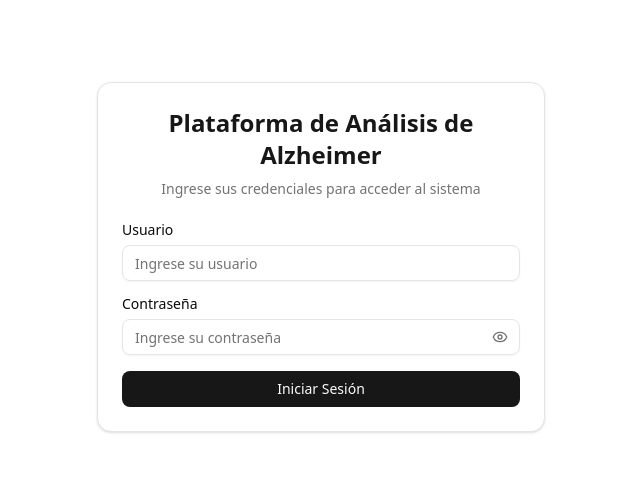
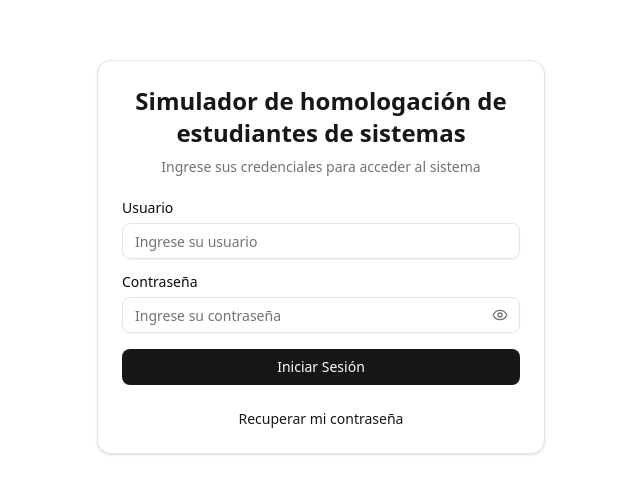
Before and after one commit to IstsHitori/simulador-homologacion-sistemas-frontend, a React (Vite) app: page / in a window 1280 px wide. Shown: the part 143-636 px from the top of the page, without its empty margins (319-959 px from the left). Built offline with nearby package versions, Linux system fonts and the light colour scheme; no server answers.

Commit message:
Auth: modificamos el formulario de iniciar sesion, queda pendiente el de recuperar contraseña

```diff
--- a/src/domain/auth/components/LoginForm.tsx
+++ b/src/domain/auth/components/LoginForm.tsx
@@ -13,6 +13,7 @@ import useLoginForm from "../hooks/useLoginForm";
 import type { LoginPayload } from "../types";
 import { useState } from "react";
 import { Eye, EyeOff } from "lucide-react";
+import { Link } from "react-router-dom";
 
 export function LoginForm() {
   const { handleSubmit, register, mutate, errors, isPending } = useLoginForm();
@@ -27,7 +28,7 @@ export function LoginForm() {
       <Card className="w-full max-w-md">
         <CardHeader className="text-center">
           <CardTitle className="text-2xl font-bold text-primary">
-            Plataforma de Análisis de Alzheimer
+            Simulador de homologación de estudiantes de sistemas
           </CardTitle>
           <CardDescription>
             Ingrese sus credenciales para acceder al sistema
@@ -81,6 +82,12 @@ export function LoginForm() {
                 {isPending ? "Iniciando sesión..." : "Iniciar Sesión"}
               </Button>
             }
+            <Link
+              to="recuperar-contraseña"
+              className="block w-full text-center text-sm text-primary hover:underline transition-colors mt-2 font-medium"
+            >
+              Recuperar mi contraseña
+            </Link>
           </form>
         </CardContent>
       </Card>
```
